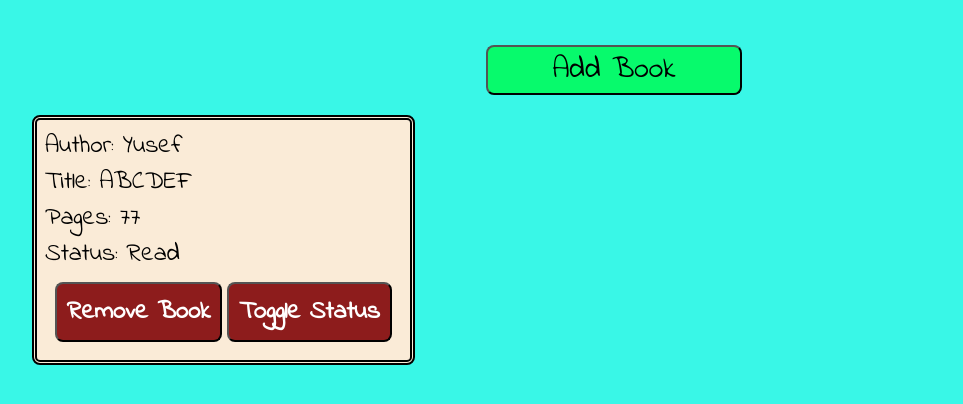
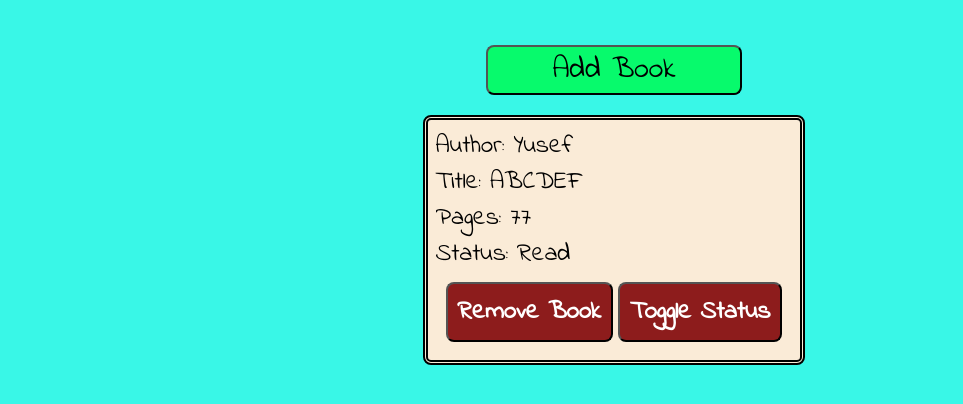
Before and after one commit to Yusef-H/library, a plain HTML site: page index.html in a window 1280 px wide. Shown: the part 292-696 px from the top of the page, without its empty margins (26-989 px from the left). Drawn offline with Linux system fonts and the light colour scheme.

Commit message:
fix centering when overflow.

```diff
--- a/styles.css
+++ b/styles.css
@@ -4,6 +4,9 @@ html{
 body{
     background-color: rgb(57, 247, 231);
     padding: 50px;
+    display: flex;
+    flex-direction: column;
+    align-items: center;
 }
 
 .title{
@@ -32,7 +35,7 @@ body{
 .container{
     display: flex;
     flex-wrap: wrap;
-    justify-content: flex-start;
+    justify-content: center;
     gap: 10px;
 }
 
```
